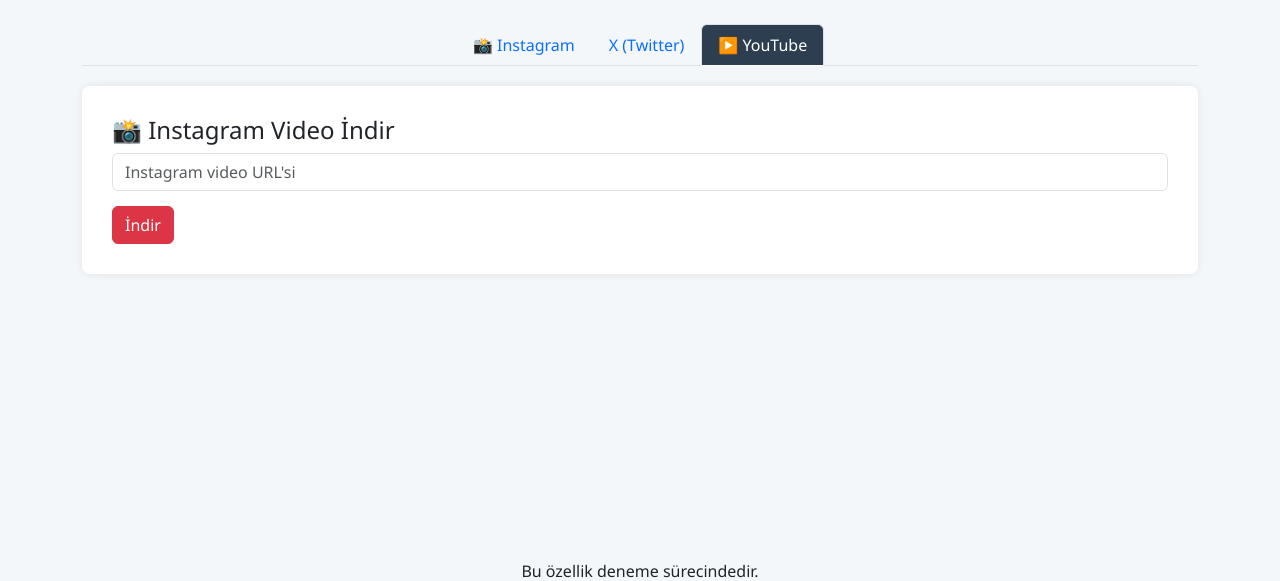
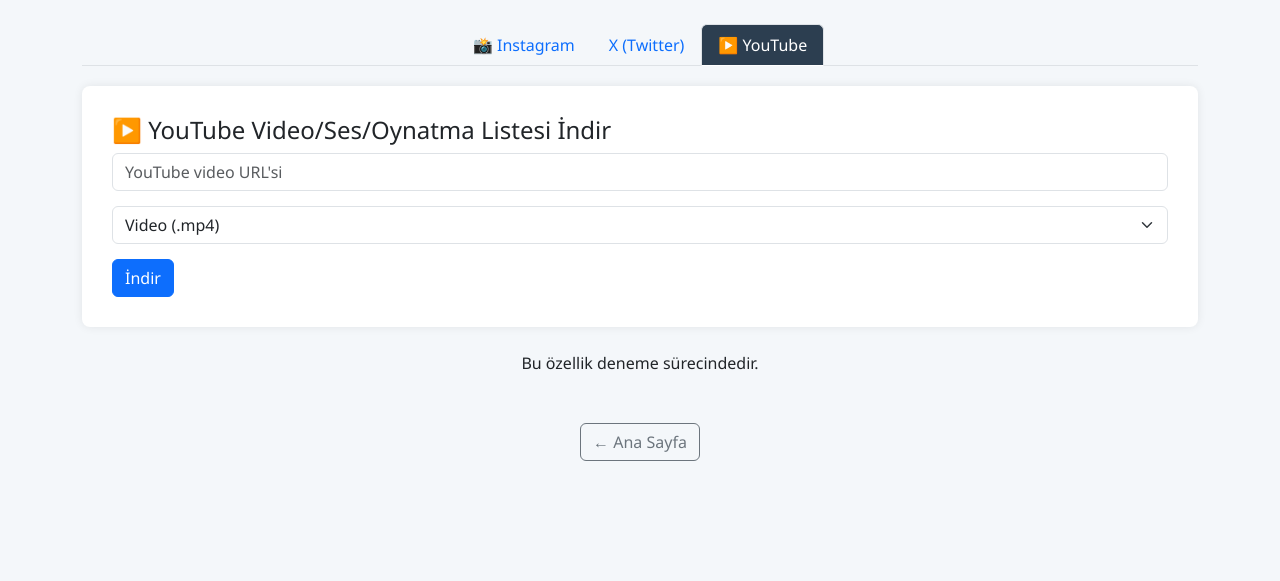
Before and after one commit to srknkrt1/ofis-asistani, a Flask app: page /video in a window 1280 px wide. Shown: the part 50-631 px from the top of the page. Run offline with Flask 3, Linux system fonts and the light colour scheme.

Commit message:
Update video.html

```diff
--- a/templates/video.html
+++ b/templates/video.html
@@ -54,7 +54,7 @@
     <div class="tab-content" id="videoTabContent">
 
       <!-- Instagram -->
-      <div class="tab-pane fade show active" id="instagram" role="tabpanel">
+      <div class="tab-pane fade" id="instagram" role="tabpanel">
         <h4>📸 Instagram Video İndir</h4>
         <form method="post" action="/video/instagram">
           <input class="form-control" type="text" name="url" placeholder="Instagram video URL'si" required>
@@ -73,7 +73,7 @@
     </div>
 
      <!-- YouTube -->
-      <div class="tab-pane fade" id="youtube" role="tabpanel">
+      <div class="tab-pane fade show active" id="youtube" role="tabpanel">
         <h4>▶️ YouTube Video/Ses/Oynatma Listesi İndir</h4>
         <form method="post" action="/youtube/download">
           <input class="form-control" type="text" name="url" placeholder="YouTube video URL'si" required>
```
